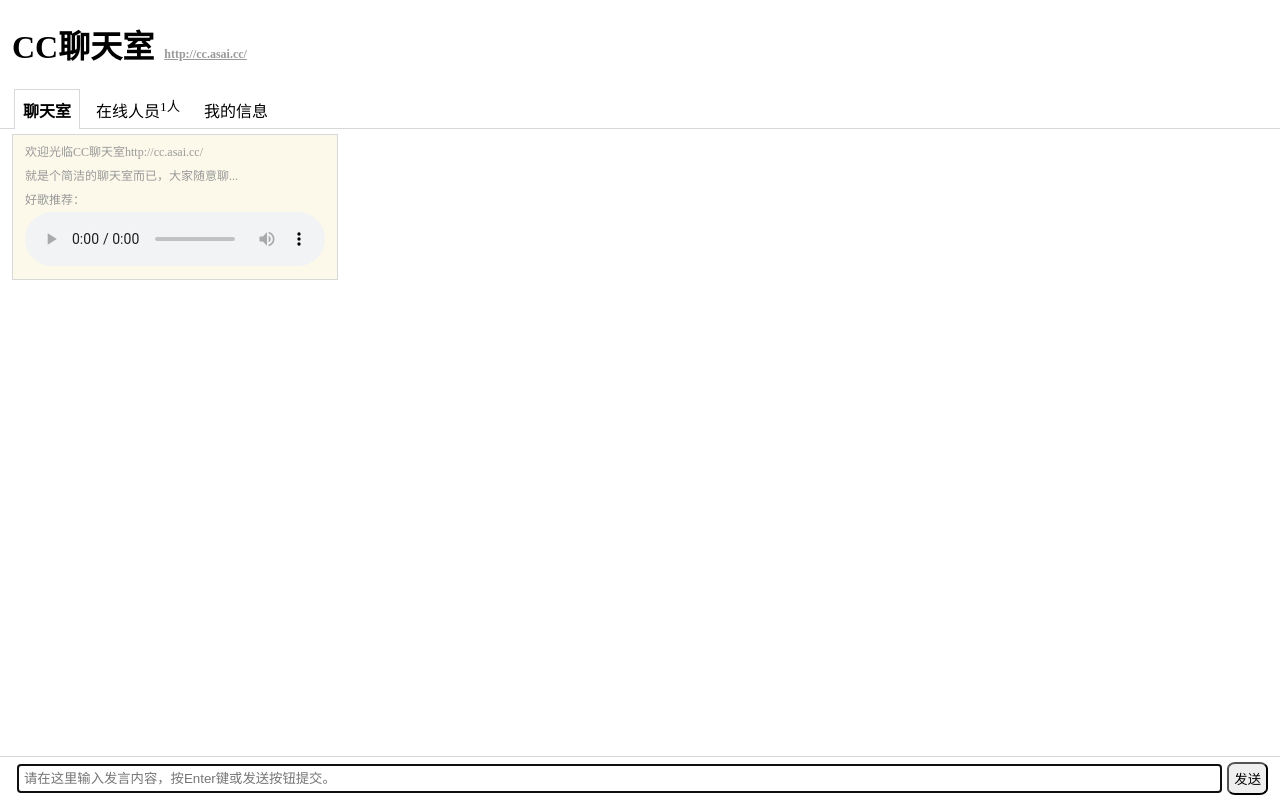
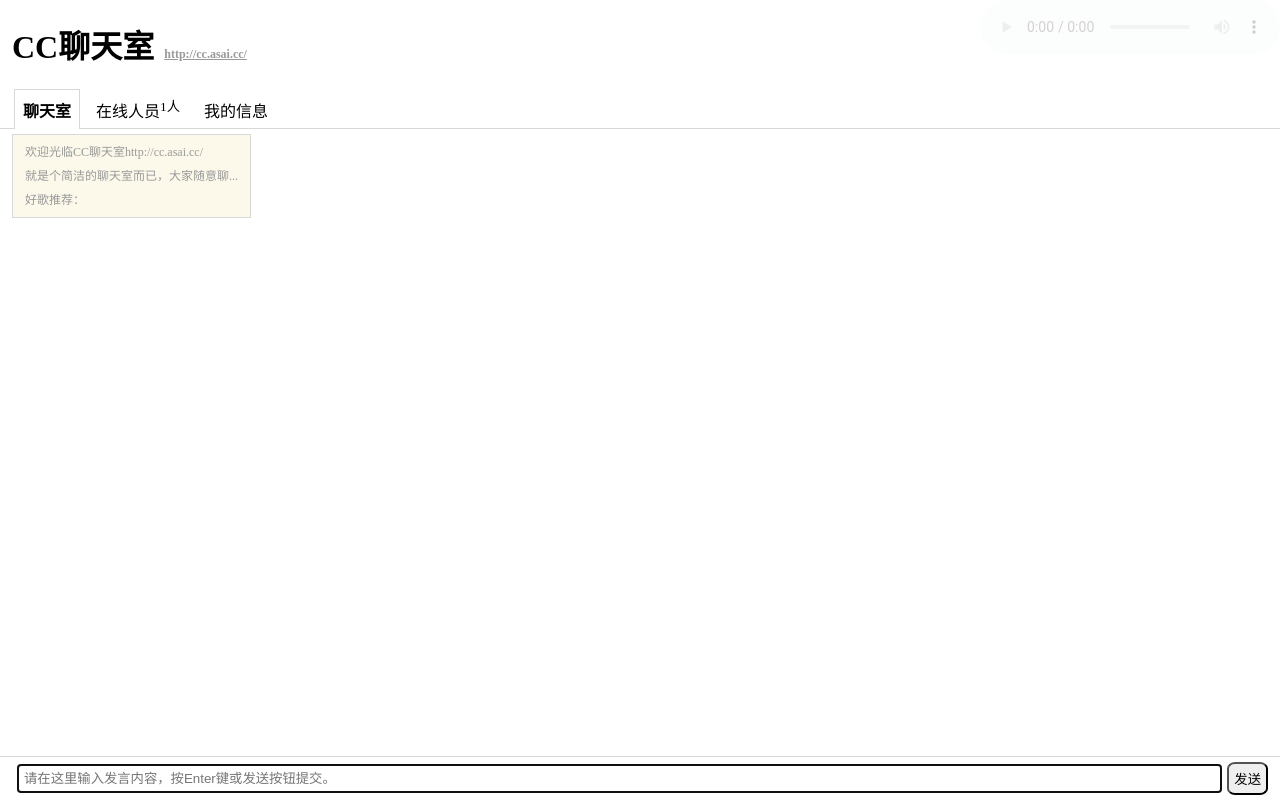
Before and after one commit to guoyansai/ws-chat, a website: page client/index.html in a window 1280 px wide. Drawn offline with Linux system fonts and the light colour scheme.

Commit message:
更新歌曲位置

```diff
--- a/client/css.css
+++ b/client/css.css
@@ -17,6 +17,17 @@ h1 u {
   padding-left: 10px;
   font-size: var(--fontsizesmall);
   color: var(--fontcolorlight);
+}
+#music {
+  position: fixed;
+  top: 0;
+  right: 0;
+  display: inline-block;
+  opacity: 0.2;
+}
+#music:hover {
+  right: 0;
+  opacity: 0.7;
 }
 #area {
   height: 100vh;
--- a/client/index.html
+++ b/client/index.html
@@ -16,7 +16,12 @@
   <body>
     <div id="area">
       <h1>CC聊天室<u>http://cc.asai.cc/</u></h1>
-
+      <div id="music">
+        <audio controls="controls" autoplay="autoplay" loop="loop">
+          <source src="http://x.asai.cc/0.mp3" type="audio/mp3" />
+          <embed src="http://x.asai.cc/0.mp3" />
+        </audio>
+      </div>
       <div id="chat">
         <div id="menu" class="menu">
           <div onclick="menuClick(0)">聊天室<sup id="saycount"></sup></div>
@@ -74,17 +79,7 @@
           <div class="msgg">
             欢迎光临CC聊天室http://cc.asai.cc/<br />
             就是个简洁的聊天室而已，大家随意聊...<br />
-            好歌推荐：<br />
-            <audio
-              controls="controls"
-              height="100"
-              width="100"
-              autoplay="autoplay"
-              loop="loop"
-            >
-              <source src="http://x.asai.cc/0.mp3" type="audio/mp3" />
-              <embed height="100" width="100" src="http://x.asai.cc/0.mp3" />
-            </audio>
+            好歌推荐：
           </div>
         </div>
 
```
